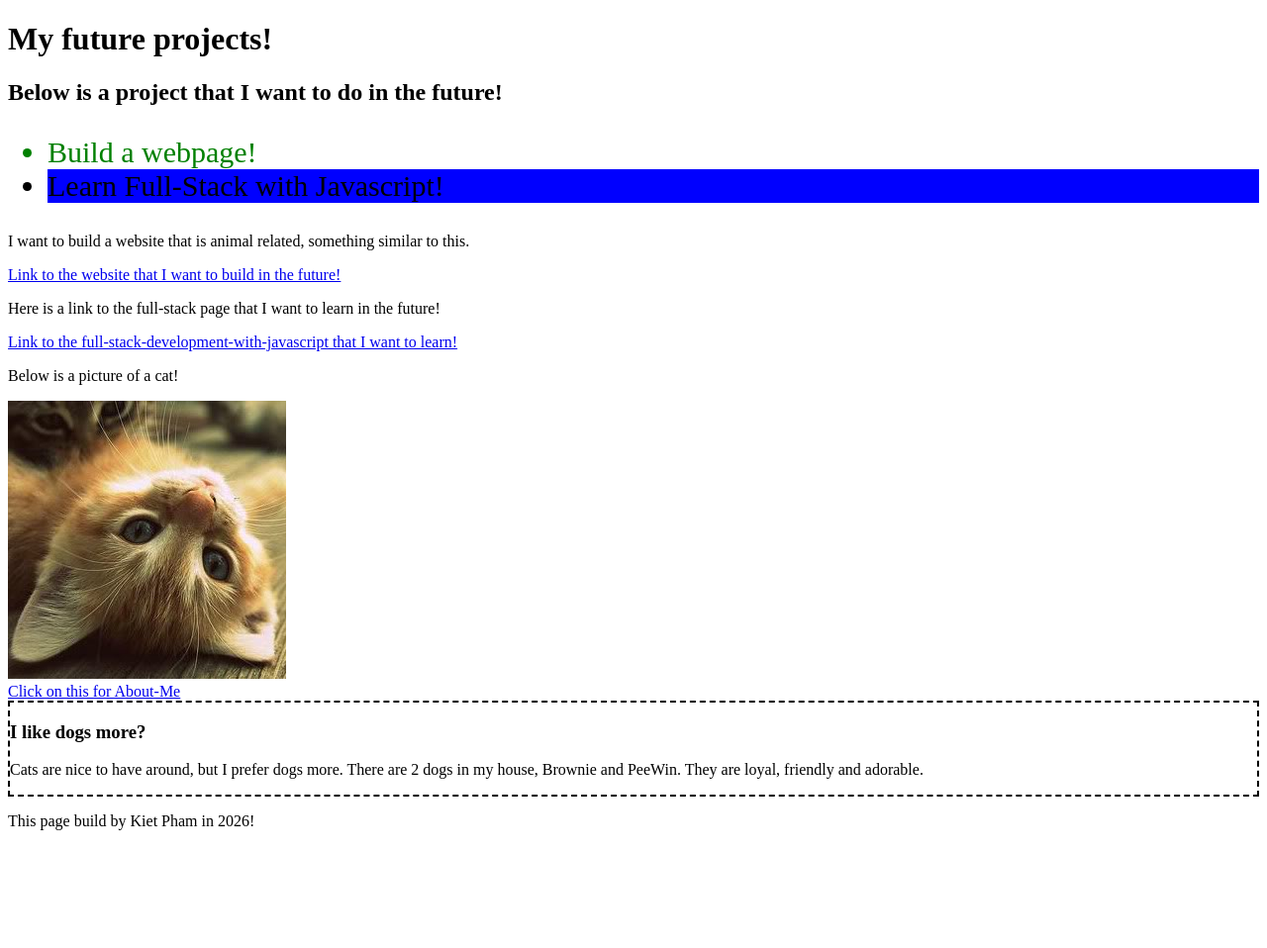
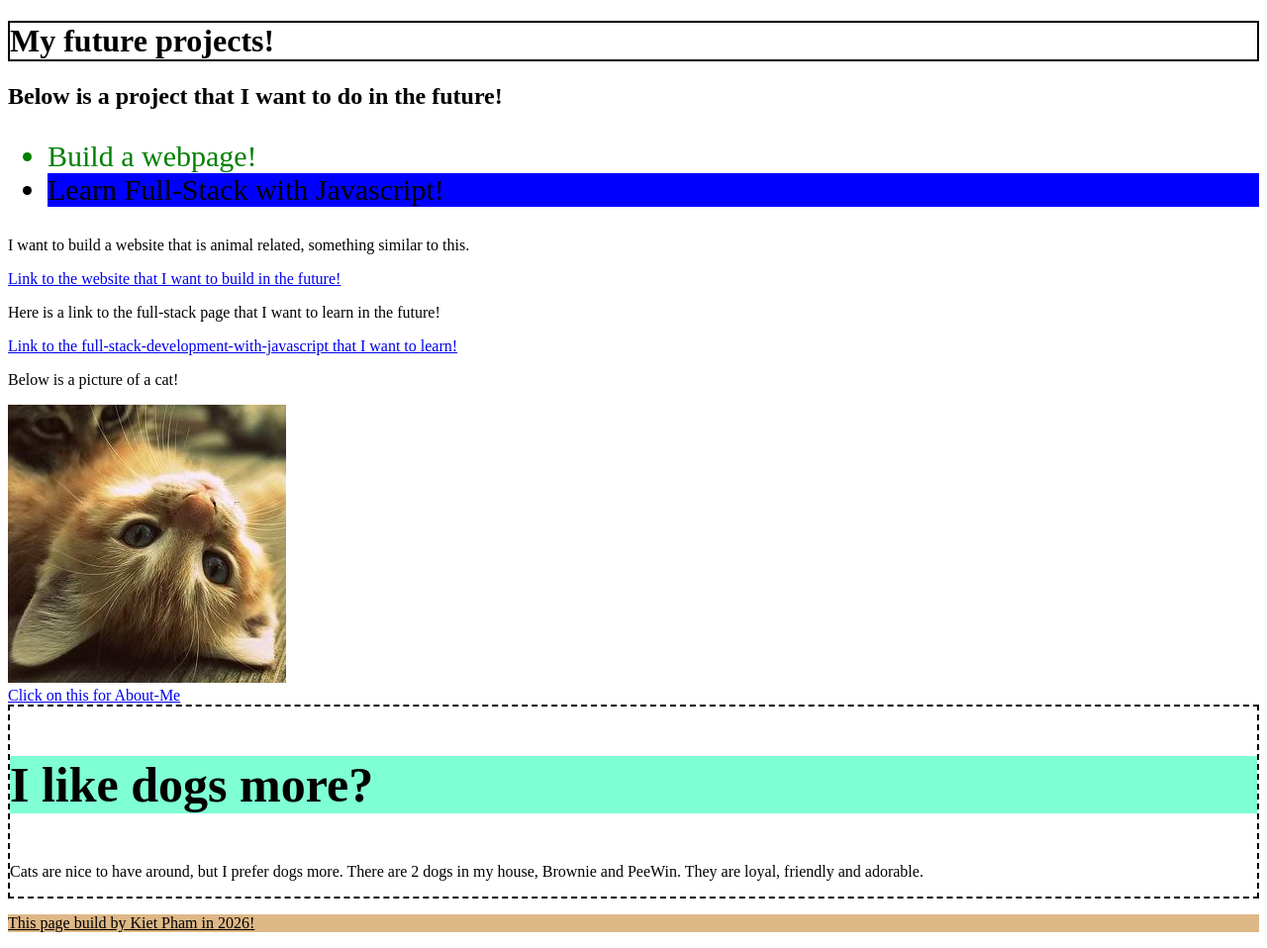
Before and after one commit to kietphamxz/Milestone5, a plain HTML site: page future-project5.html in a window 1280 px wide. Shown: the whole page at 99% size. Before the commit the page ends 855 px from the top, so only its background shows below. Drawn offline with Linux system fonts and the light colour scheme.

Commit message:
uploading new css file

```diff
--- /dev/null
+++ b/aboutme.css
@@ -0,0 +1,45 @@
+        h2 {
+            border: 3px solid;
+            transition-property: font-size;
+            transition-duration: .5s;
+            transition-timing-function: ease-out;
+        }
+        h2:hover {
+            background-color: aquamarine;
+            font-size: 50px;
+        }
+
+        .one-hover {
+            background-color: blue;
+            width: 500px;
+            height: 100px;
+            transition: 3s;
+        }
+        .one-hover:hover {
+            background-color: red;
+            width: 1000px;
+        }
+        footer {
+            border:2px dashed;
+            transition-property: font-size;
+            transition: 4s;
+            transition-timing-function: ease-out;
+            transition-delay: .2s;
+        }
+        footer:hover {
+            background-color: lightgreen;
+            font-size: 30px;
+        }
+
+        h1 {
+            font-style: italic;
+            font-size: 100px;
+            font-weight: bold;
+            background-color: aqua;
+        }
+
+        blockquote {
+            font-style: italic;
+            font-size: 50px;
+
+        }
--- a/future-project5.html
+++ b/future-project5.html
@@ -2,34 +2,8 @@
 <html lang="en">
     <head>
         <meta charset="utf-8">
-        <title>Project/About Me</title>
-        <style>
-
-            ul li:nth-child(even) {
-                background-color: blue;
-            }
-            ul li:nth-child(1) {
-                color:green;
-            }
-            ul {
-                font-size: 30px;
-                transition-duration: 3s;
-            }
-            ul:hover {
-                font-size:50px
-            }
-            article {
-                border:2px dashed;
-                transition-property: font-size;
-                transition: 4s;
-                transition-timing-function: ease-out;
-                transition-delay: .2s;
-            }
-            article:hover {
-            background-color: rgb(10, 73, 10);
-            font-size: 60px;
-            }
-        </style>
+        <title>Project</title>
+        <link rel="stylesheet" href="./project5.css">
     </head>
 
     <body>
--- /dev/null
+++ b/project5.css
@@ -0,0 +1,47 @@
+            h1 {
+                border:2px solid;
+                transition-property: font-size;
+                transition: 4s;
+                transition-timing-function: ease-out;
+                transition-delay: .2s;
+            }
+            h1:hover {
+                background-color: aqua;
+                font-size: 60px;
+            }
+
+
+            ul li:nth-child(even) {
+                background-color: blue;
+            }
+            ul li:nth-child(1) {
+                color:green;
+            }
+            ul {
+                font-size: 30px;
+                transition-duration: 3s;
+            }
+            ul:hover {
+                font-size:50px
+            }
+            article {
+                border:2px dashed;
+                transition-property: font-size;
+                transition: 4s;
+                transition-timing-function: ease-out;
+                transition-delay: .2s;
+            }
+            article:hover {
+                background-color: rgb(10, 73, 10);
+                font-size: 60px;
+            }
+
+            h3 {
+                font-size: 50px;
+                background-color: aquamarine;
+            }
+
+            footer {
+                background-color: burlywood;
+                text-decoration: underline;
+            }
```
Also changed, not shown: index.html (+1 -36 lines).
